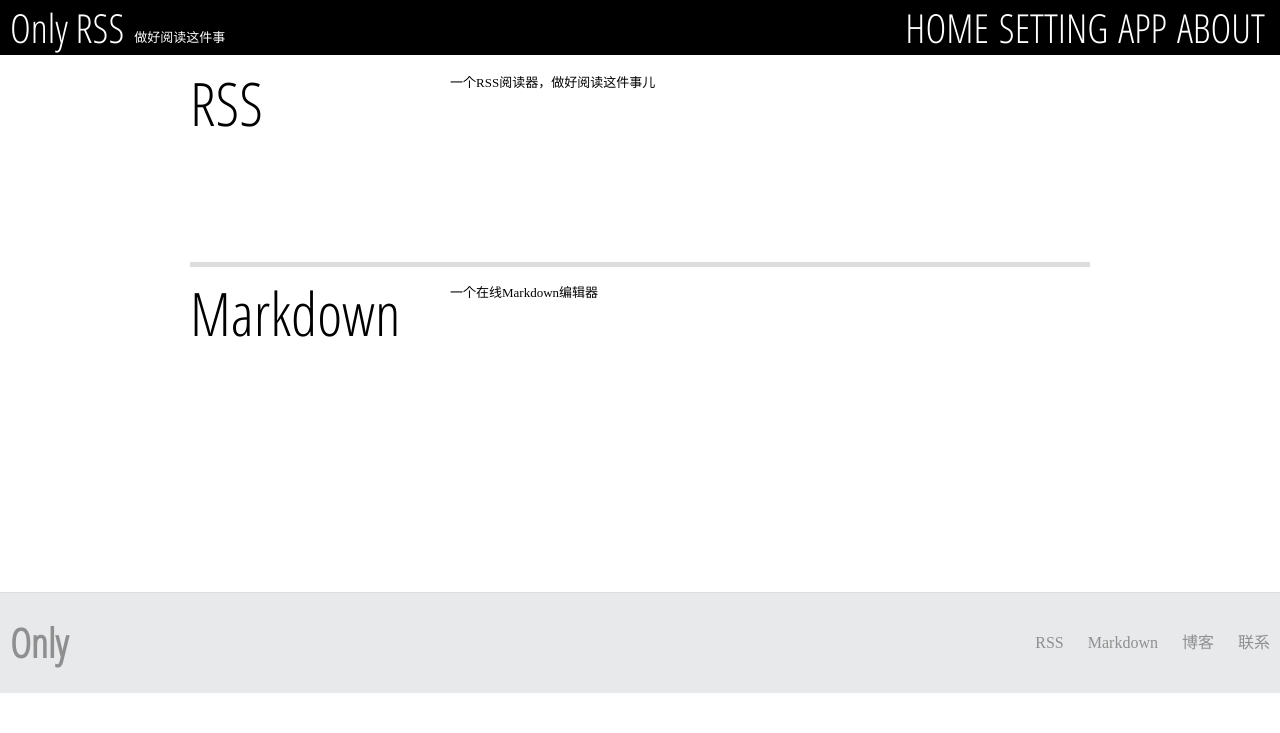
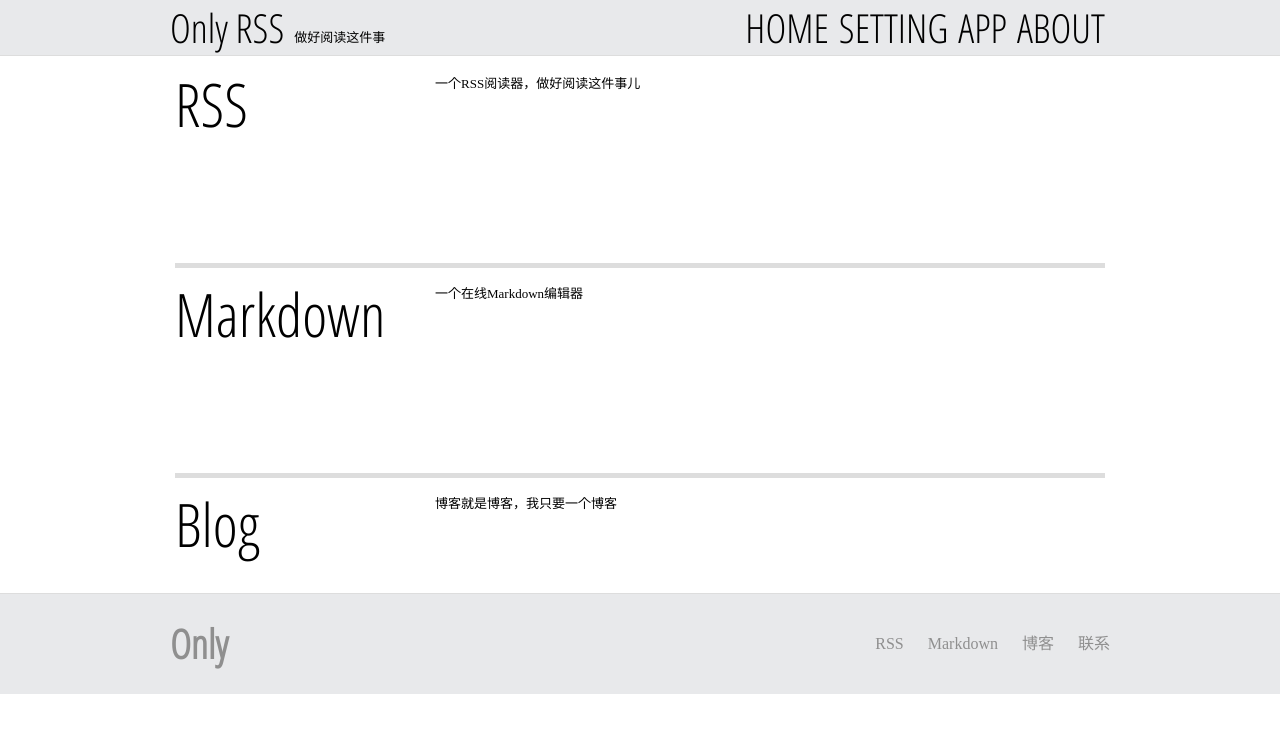
Before and after one commit to tonghs/OnlyRSSWeb, a Django app: page /about/ in a window 1280 px wide. Shown: the top 733 px of the page. Run offline with Django 3.2, Linux system fonts and the light colour scheme; parts of the project's set-up code (start-up, migrations or seed data) failed here and were passed over.

Commit message:
1.修改布局 2.删除feed功能

```diff
--- a/Only/urls.py
+++ b/Only/urls.py
@@ -38,5 +38,6 @@ urlpatterns = patterns('',
     url(r'^markdown/index$', markdown_index),
     url(r'^get_html$', get_html),
     url(r'^get_feed_count$', get_feed_count),
+    url(r'^del_feed', del_feed),
     url(r'^404/$', page_not_found),
 )
--- a/OnlyRSS/views.py
+++ b/OnlyRSS/views.py
@@ -140,6 +140,18 @@ def del_item(request):
     return HttpResponse(msg)
 
 
+def del_feed(request):
+    feed_id = request.GET.get('id')
+    if feed_id and int(feed_id) > 0:
+        try:
+            feed = get_object_or_404(Feed, pk=int(feed_id))
+            feed.delete()
+        except Http404, e:
+            pass
+
+    return HttpResponse('success')
+
+
 def update_content(request):
     feed_list = Feed.objects.all()
     th_list = []
--- a/Resources/css/onlyrss.css
+++ b/Resources/css/onlyrss.css
@@ -19,6 +19,11 @@ li{
     list-style: none;
 }
 
+.total_width{
+    width: 940px;
+    margin: auto;
+}
+
 .bold {
     font-weight: bold;
 }
@@ -37,12 +42,31 @@ a:hover{
 }
 
 .header{
-    background-color: black;
-    /*box-shadow: 0 2px 5px black;*/
-    color: #ffffff;
+    background: #E8E9EB;
+    border-bottom: 1px solid #dddddd;
+    color: black;
     font-family: 'Open Sans Condensed', sans-serif;
     margin-bottom: 7px;
     padding: 0 10px 0 10px;
+}
+
+.menu{
+    cursor: pointer;
+    color: black;
+    float: right;
+    font-size: 40px;
+    padding: 0 5px;
+    text-decoration: none;
+}
+
+.menu:hover{
+    background-color: #ffffff;
+    color: #dddddd;
+    cursor: pointer;
+    float: right;
+    font-size: 40px;
+    padding: 0 5px;
+    text-decoration: none;
 }
 
 .footer{
@@ -130,7 +154,7 @@ a:hover{
 #feed_manage_list ul li{
     border-bottom: 1px solid #dddddd;
     cursor: default;
-    width: 600px;
+    width: 930px;
 }
 
 .feed_item{
@@ -235,30 +259,12 @@ a:hover{
     width: 5px;
 }
 
-.menu{
-    cursor: pointer;
-    color: #ffffff;
-    float: right;
-    font-size: 40px;
-    padding: 0 5px;
-    text-decoration: none;
-}
-
-.menu:hover{
-    background-color: #ffffff;
-    color: black;
-    cursor: pointer;
-    float: right;
-    font-size: 40px;
-    padding: 0 5px;
-    text-decoration: none;
-}
 
 .app_content{
     background: url('/resources/image/phone.png') no-repeat 0 80px;
     height: 530px;
     margin: auto;
-    width: 900px;
+    width: 930px;
     overflow-y: hidden;
 }
 
@@ -343,7 +349,7 @@ a:hover{
 .about_content{
     height: 530px;
     margin: auto;
-    width: 900px;
+    width: 930px;
     overflow-y: hidden;
 }
 
--- a/Resources/js/fun.js
+++ b/Resources/js/fun.js
@@ -127,7 +127,17 @@ function addFeed(){
 
 }
 
-function delFeed(feedId){
+function delFeed(feedId, obj){
+    showLoad('正在加载...');
+    ajaxRequest('/del_feed?id=' + feedId,function(data){
+        if (data == "success"){
+            obj.parent().parent().fadeOut('normal', function(){
+                obj.parent().parent().remove();
+                closeLoad();
+            });
+        }
+    })
+
 
 }
 
@@ -162,12 +172,15 @@ function getAllFeedManageList(){
             $('#feed_manage_list ul').empty();
             var arrObj = JSON.parse(data);
             for (var i = 0; i < arrObj.length; i++){
+                var url = arrObj[i].fields.feed_url;
                 $('#feed_manage_list ul').append('<li class="feed">' +
-                    '<div class="feed_manage_item" style="background-image: url(\'' + arrObj[i].fields.icon + '\'); width:500px;">' +
+                    '<div class="feed_manage_item" style="background-image: url(\'' + arrObj[i].fields.icon + '\'); min-width:350px;">' +
                     '<input type="checkbox" name="feed_id" value="' +
                     arrObj[i].pk + '"/>'+
                     arrObj[i].fields.title + '</div>' +
-                        '<div><a href="javascript:vaid(0);">删除</a></div></li><div class="clear"></div>')
+                    '<div style="min-width:450px;"><a href="' + url + '">' + url +
+                    '</a></div><div><a href="javascript:void(0);" onclick="delFeed(' + arrObj[i].pk +
+                    ', $(this));">删除</a></div></li><div class="clear"></div>')
             }
             closeLoad();
         });
--- a/templates/about.html
+++ b/templates/about.html
@@ -16,6 +16,13 @@
     <div>
         <div class="about_content_title">Markdown</div>
         <div class="about_content_content">一个在线Markdown编辑器</div>
+        <div class="clear"></div>
+    </div>
+    <div class="hr"></div>
+    <div>
+        <div class="about_content_title">Blog</div>
+        <div class="about_content_content">博客就是博客，我只要一个博客</div>
+        <div class="clear"></div>
     </div>
 </div>
 {% include 'footer.html' %}
--- a/templates/footer.html
+++ b/templates/footer.html
@@ -1,4 +1,5 @@
 <div class="footer">
+    <div class="total_width">
         <div class="footer_sub footer_left">
             <a href="/">Only</a>
         </div>
@@ -12,3 +13,4 @@
             <a href="http://www.tonghs.com/?page_id=700">联系</a>
         </div>
     </div>
+</div>
--- a/templates/menu.html
+++ b/templates/menu.html
@@ -1,4 +1,5 @@
 <div class="header">
+    <div class="total_width">
         <div class="logo" title="Only RSS" onclick="window.location.href='/'">Only RSS</div>
         <div class="title">做好阅读这件事</div>
         <a href="/about" class="menu" >ABOUT</a>
@@ -7,3 +8,4 @@
         <a href="/" class="menu" >HOME</a>
         <div class="clear"></div>
     </div>
+</div>
--- a/templates/setting.html
+++ b/templates/setting.html
@@ -8,6 +8,7 @@
 <body>
 {% include 'menu.html' %}
 <div class="wrap">
+    <div style="width:930px;margin:auto;">
         <div>导入</div>
         <div>
             <form enctype="multipart/form-data" method="post" action="/import_opml/">
@@ -29,6 +30,7 @@
             </ul>
         </div>
     </div>
+</div>
 {% include 'footer.html' %}
 </body>
 </html>
```
Also changed, not shown: Resources/image/favicon.ico. Lines whose indentation alone changed are shown as unchanged.
